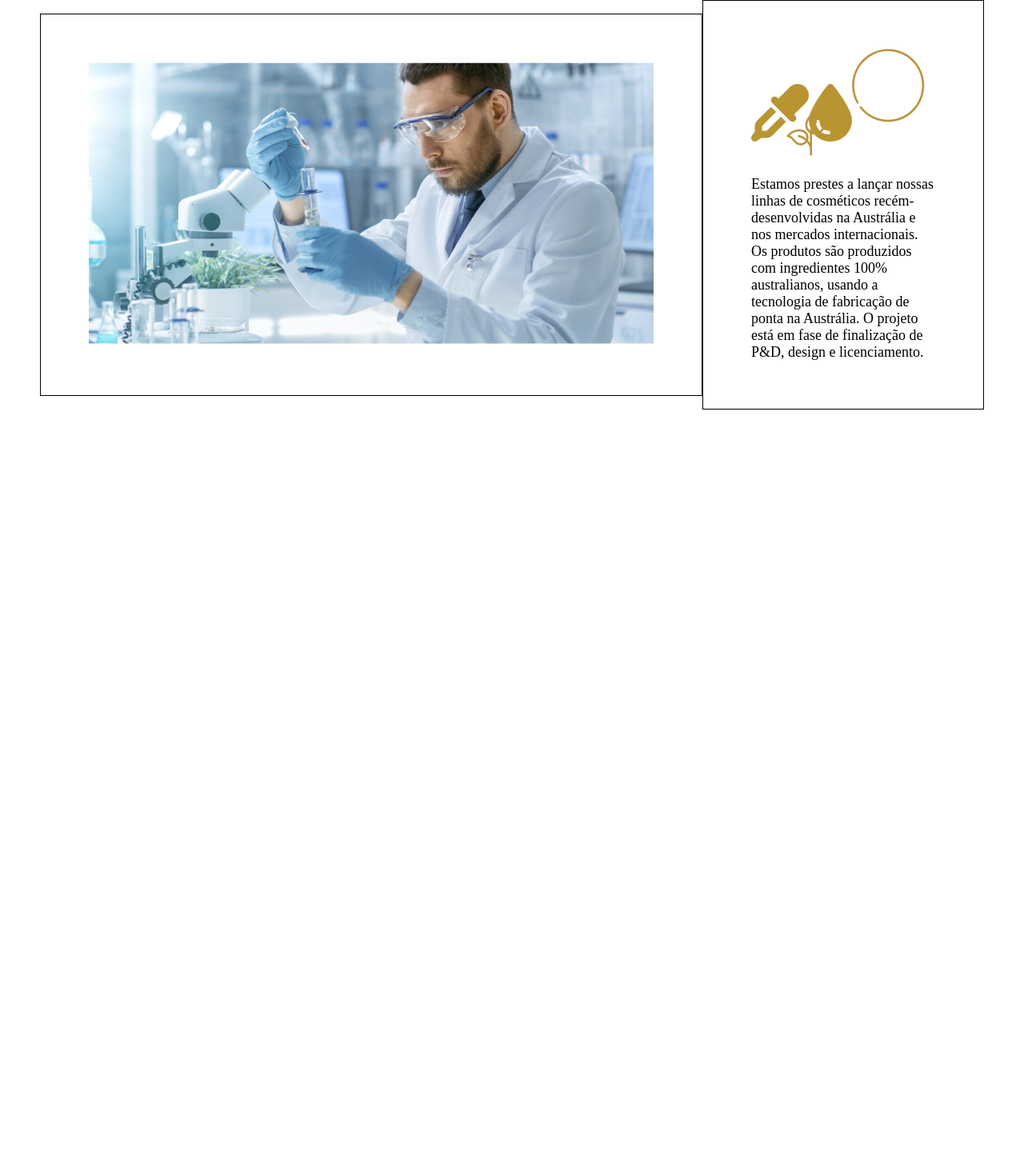
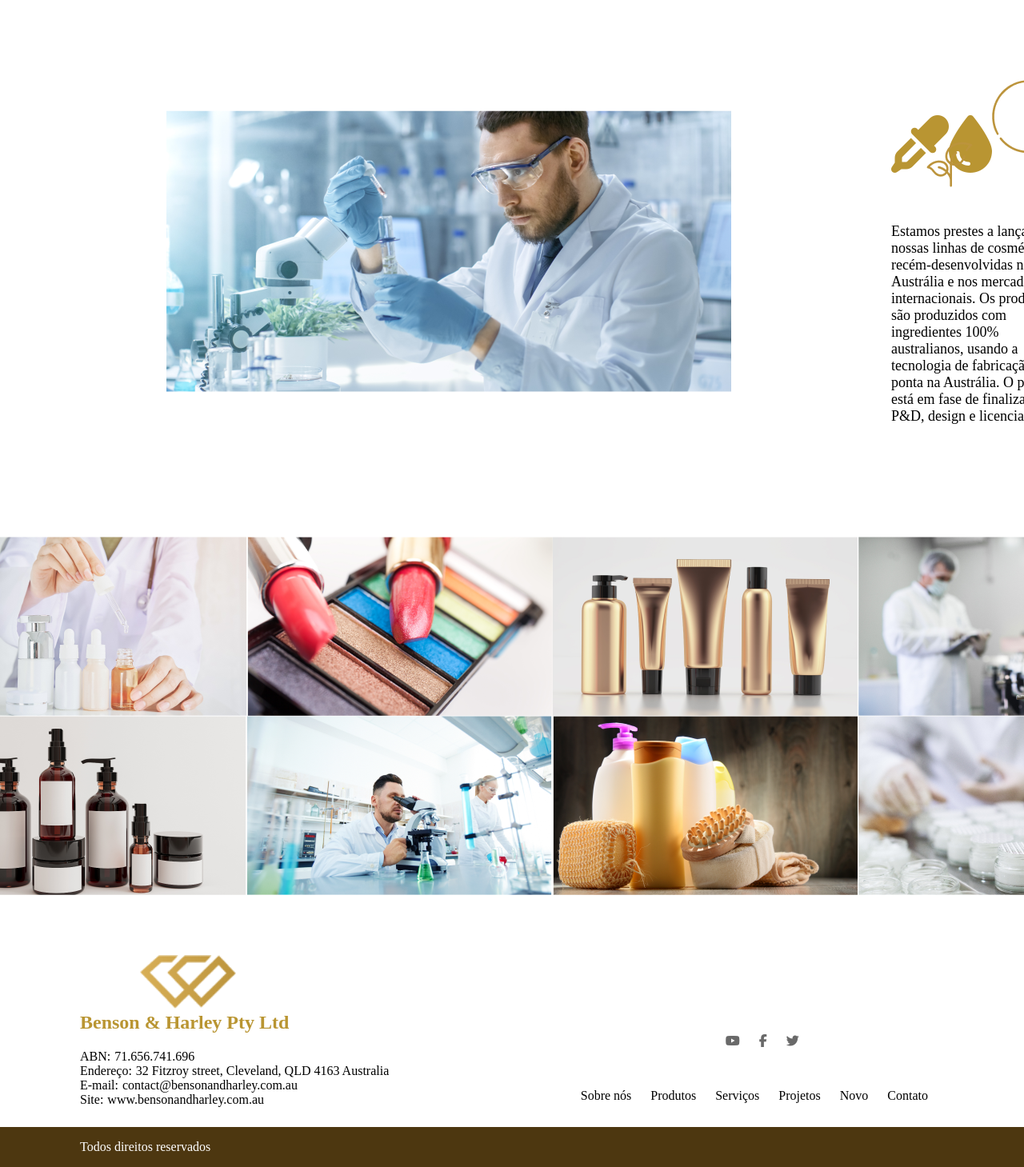
Before and after one commit to douglas-raitz/escolinha, a plain HTML site: page projetos.html in a window 1280 px wide. Shown: the part 424-1883 px from the top of the page at 80% size. Before the commit the page ends 936 px from the top, so only its background shows below. Drawn offline with Linux system fonts and the light colour scheme.

Commit message:
Add footer in page Project

```diff
--- a/css/style.css
+++ b/css/style.css
@@ -416,15 +416,13 @@ section{
     width: 100%;
 }
 .box_project_image{
-    margin-left: 50px;
-    padding: 60px;
-    border: 1px solid black;
+    margin-left: 108px;
+    padding: 100px;
 }
 .box_project_p{
     padding: 20px;
     margin-right: 50px;
-    padding: 60px;
-    border: 1px solid black;
+    padding: 100px;
     font-size: large;
 }
 .box_icons_project{
@@ -433,9 +431,22 @@ section{
     justify-content: space-evenly;
     align-items: center;
     color: #b99532;
+    margin-bottom: 20px;
 }
 .image_leaf{
     position: relative;
     bottom: 20px;
     right: 82px;
 }
+.box_products_project{
+    display: grid;
+    grid-template-columns: auto auto auto auto;
+    margin-top: 40px;
+    justify-content: center;
+    align-items: center;
+    margin-left: 50px;
+    width: 100%;
+}
+.box_products_project img:hover{
+    filter: blur(4px);
+}
--- a/projetos.html
+++ b/projetos.html
@@ -55,6 +55,64 @@
             </div>
         </div>
     </section>
+    <section>
+        <div class="box_products_project">
+            <img src="images/pic2 1.png" alt="">
+            <img src="images/pic2 3.png" alt="">
+            <img src="images/pic2 4.png" alt="">
+            <img src="images/pic 4.png" alt="">
+            <img src="images/pic 5.png" alt="">
+            <img src="images/pic 6.png" alt="">
+            <img src="images/pic 7.png" alt="">
+            <img src="images/pic 8.png" alt="">
+        </div>
+    </section>
+    <section>
+        <div class="container_help_contato">
+        <div class="container_footer">
+            <div class="container_footer_infos">
+                    <div class="box_image_footer">
+                        <img width="120" src="images/Vector.png" alt="">
+                    </div>
+                    <h2>Benson & Harley Pty Ltd</h2>
+                <div class="footer_div_infos">
+                    <label for="">ABN: </label><p>71.656.741.696</p>
+                </div>
+                <div class="footer_div_infos">
+                    <label for="">Endereço: </label><p>32 Fitzroy street, Cleveland, QLD 4163 Australia</p>
+                </div>
+                <div class="footer_div_infos">
+                    <label for="">E-mail: </label><p>contact@bensonandharley.com.au</p>
+                </div>
+                <div class="footer_div_infos">
+                    <label for="">Site: </label><p>www.bensonandharley.com.au</p>
+                </div>
+            </div>
+            <div class="container_footer_links">
+                <div class="footer_icons">
+                    <i class="fa-brands fa-youtube" title="Youtube"></i>
+                    <i class="fa-brands fa-facebook-f" title="Facebook"></i>
+                    <i class="fa-brands fa-twitter" title="Twitter"></i>
+                </div>
+                <div>
+                    <a href="sobre.html">Sobre nós</a>
+                    <a href="produtos.html">Produtos</a>
+                    <a href="">Serviços</a>
+                    <a href="">Projetos</a>
+                    <a href="">Novo</a>
+                    <a href="">Contato</a>
+                </div>
+            </div>
+        </div>
+    </div>
+    </section>
+    <footer>
+        <div class="footer">
+            <p>
+                Todos direitos reservados
+            </p>
+        </div>
+    </footer>
     <script src="https://kit.fontawesome.com/510cf0aa6e.js" crossorigin="anonymous"></script>
 </body>
 </html>
```
Also changed, not shown: images/pic 4.png (added), images/pic 5.png (added), images/pic 6.png (added), images/pic 7.png (added), images/pic 8.png (added), images/pic2 1.png (added), images/pic2 3.png (added), images/pic2 4.png (added).
